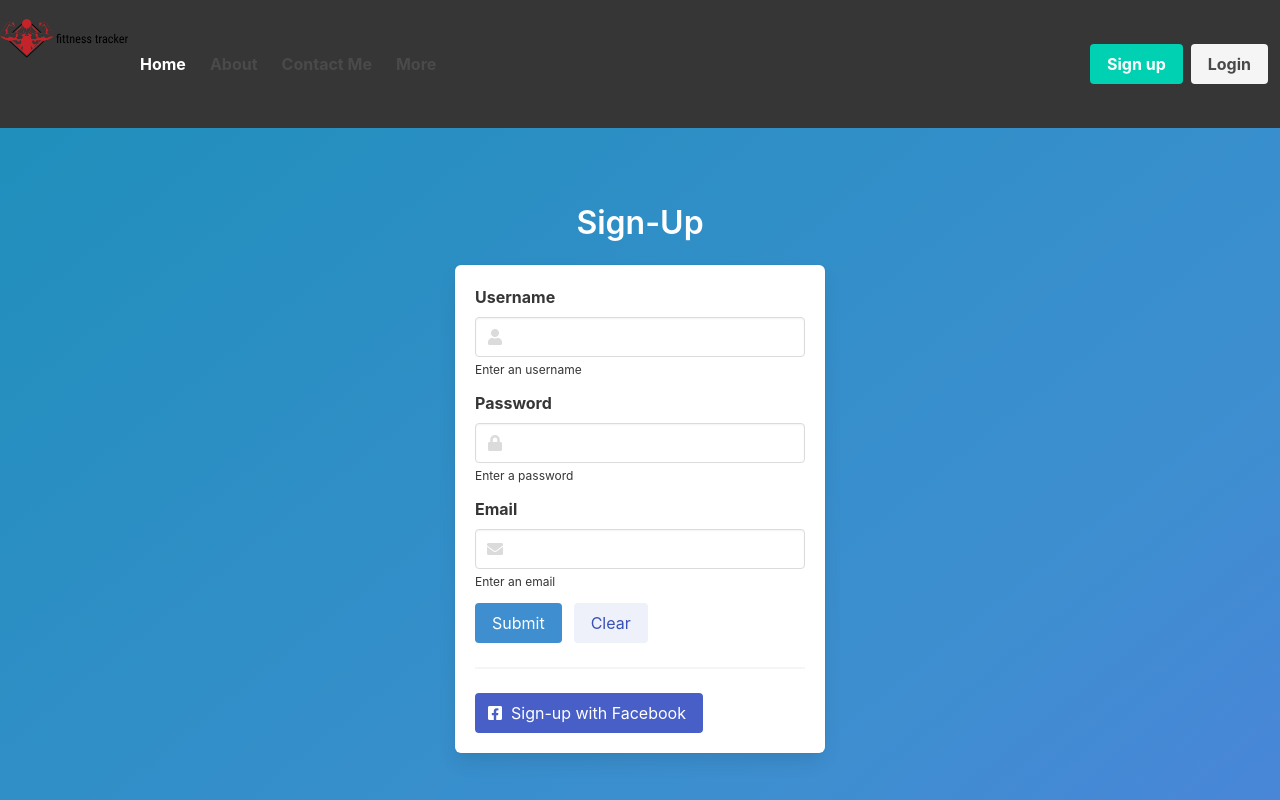
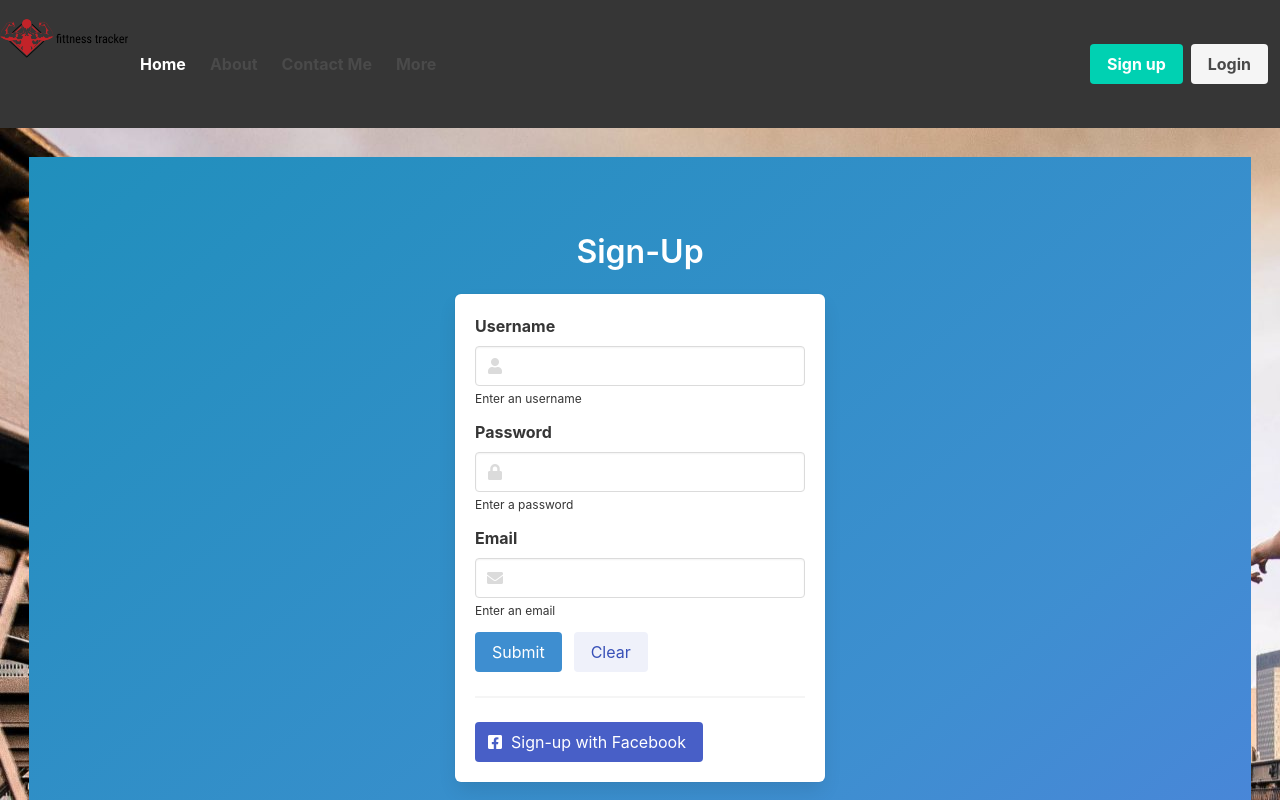
Before and after one commit to gorlagup1/fitness-tracker, a Vue app in the folder client/: page /Sign-Up in a window 1280 px wide. Shown: the top 800 px of the page. Built offline with nearby package versions, Linux system fonts and the light colour scheme.

Commit message:
--- Auto-Git Commit ---

```diff
--- a/client/src/App.vue
+++ b/client/src/App.vue
@@ -16,7 +16,7 @@ export default {
 
 <style lang="scss">
 .navbar {
-  color:darkblue;
+
   display:block;
   background-color: darkorange;;
 }
--- a/client/src/components/HelloWorld.vue
+++ b/client/src/components/HelloWorld.vue
@@ -67,7 +67,5 @@ export default {
 </script>
 
 <style>
-.navbar-brand {
-    color: #08b6ad;
-  }
+
 </style>
--- a/client/src/views/About.vue
+++ b/client/src/views/About.vue
@@ -1,7 +1,7 @@
 <template>
   <Section class="container">
     <div class="hero">
-    <h1 class="main" style="color:blue;">
+    <h1 class="main" >
       ABOUT My Simple Fittness Tracker App</h1>
     <p> My Simple Fitteness Tracker App provides powerful tools <br>
     that make it easier for anyone to live a <br>
@@ -16,7 +16,7 @@
 <style>
 .hero{
   text-Align:center;
-  color:red;
+
 
 
 }
--- a/client/src/views/Login.vue
+++ b/client/src/views/Login.vue
@@ -54,4 +54,15 @@ export default {
 </script>
 
 <style>
+.controler{
+   background-image: url("../assets/photo.jpg");
+  margin:0%;
+  padding:0%;
+  background:cover;
+  color:black;
+  left:0%;
+  right:0%;
+  top:0%;
+
+}
 </style>
--- a/client/src/views/Sign-Up.vue
+++ b/client/src/views/Sign-Up.vue
@@ -1,7 +1,7 @@
 <template>
   <div class="signup">
       <section class="hero is-info is-bold is-fullheight">
-           <div class="hero-body" style="display: inline-block;">
+           <div class="hero-body" style="display: inline-block;color:red">
             <div class="title has-text-centered">Sign-Up</div>
             <div class="container level-item">
                 <div class="box">
@@ -89,5 +89,11 @@ export default {
 </script>
 
 <style>
-
+.signup{
+   background-image: url("../assets/photo.jpg");
+  margin:0%;
+  padding:2.3%;
+  background:cover;
+  color:black;
+}
 </style>
```
